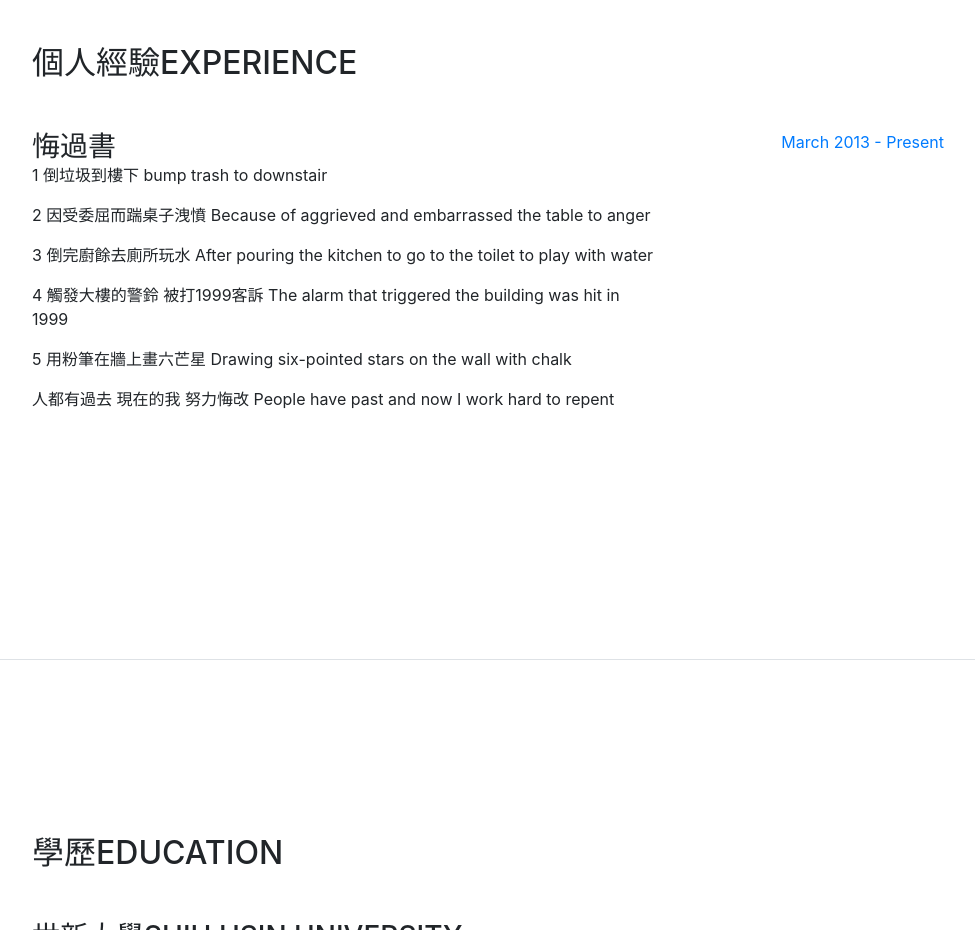
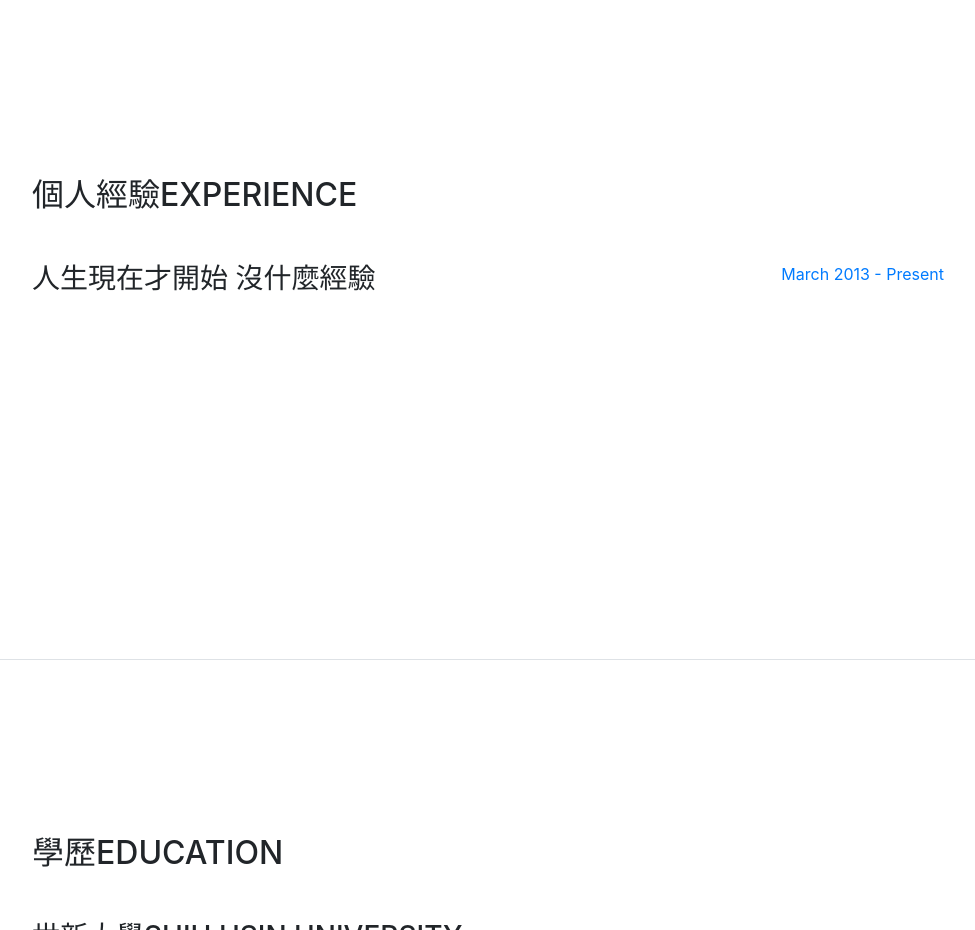
Before and after one commit to jasonyoung638/jasonyoung638.github.io, a website with bundled scripts: page index.html in a window 1280 px wide. Shown: the part 940-1870 px from the top of the page, without its empty margins (288-1263 px from the left). Built offline with nearby package versions, Linux system fonts and the light colour scheme; a web font is replaced by a local one.

Commit message:
Add files via upload

```diff
--- a/index.html
+++ b/index.html
@@ -118,15 +118,7 @@ Department of Information and Communication in Shin Hsin University . I dedicate
 
           <div class="resume-item d-flex flex-column flex-md-row mb-5">
             <div class="resume-content mr-auto">
-              <h3 class="mb-0">悔過書</h3>
-
-              <p>1 倒垃圾到樓下 bump trash to downstair</p>
-			     <p>2 因受委屈而踹桌子洩憤 Because of aggrieved and embarrassed the table to anger</p>
-				 <p>3 倒完廚餘去廁所玩水 After pouring the kitchen to go to the toilet to play with water</p>
-				 <p>4 觸發大樓的警鈴 被打1999客訴 The alarm that triggered the building was hit in 1999</p>
-				 <p>5 用粉筆在牆上畫六芒星 Drawing six-pointed stars on the wall with chalk</p>
-
-				 <p>人都有過去  現在的我  努力悔改   People have past and now I work hard to repent </p>
+              <h3 class="mb-0">人生現在才開始  沒什麼經驗
             </div>
 
             <div class="resume-date text-md-right">
```
